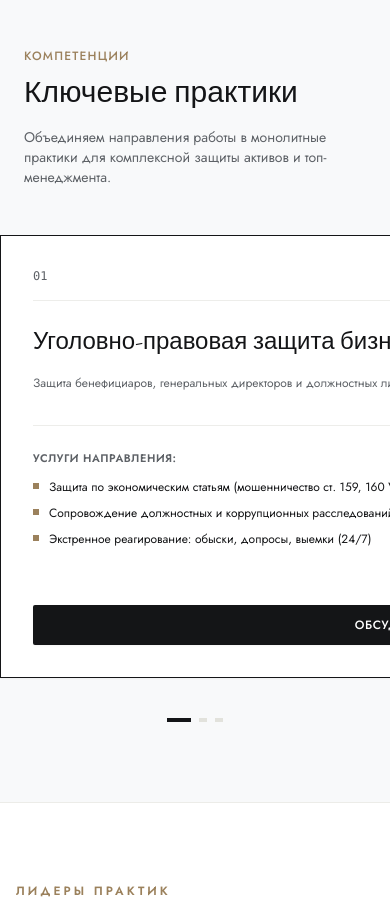
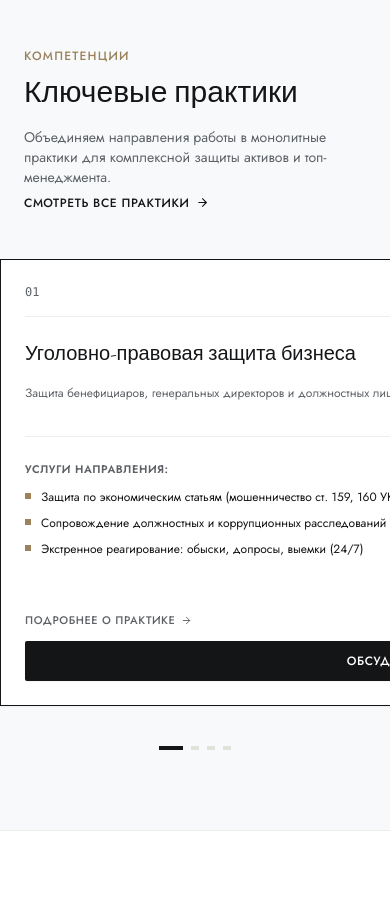
Before and after one commit to max1m369/etlegis, a Next.js app: page / in a window 390 px wide. Shown: the part 1500-2412 px from the top of the page. Built offline with nearby package versions, Linux system fonts and the light colour scheme.

Commit message:
feat: align all 4 practices across homepage and practices page with 4-col responsive grid

```diff
--- a/components/sections/PracticesSection.tsx
+++ b/components/sections/PracticesSection.tsx
@@ -1,6 +1,8 @@
 'use client';
 
 import { useState } from 'react';
+import Link from 'next/link';
+import { ArrowRight } from 'lucide-react';
 import { PRACTICES_DATA } from '@/lib/data/etlegis-data';
 import { Button } from '@/components/ui/Button';
 
@@ -14,18 +16,27 @@ export function PracticesSection() {
           <span className="text-xs uppercase tracking-widest text-et-accent font-medium">Компетенции</span>
           <h2 className="font-serif text-3xl sm:text-5xl font-medium mt-2">Ключевые практики</h2>
         </div>
-        <p className="text-sm text-et-muted max-w-md mt-4 md:mt-0 font-light">
-          Объединяем направления работы в монолитные практики для комплексной защиты активов и топ-менеджмента.
-        </p>
+        <div className="flex flex-col md:items-end gap-2 mt-4 md:mt-0">
+          <p className="text-sm text-et-muted max-w-md font-light">
+            Объединяем направления работы в монолитные практики для комплексной защиты активов и топ-менеджмента.
+          </p>
+          <Link
+            href="/practices"
+            className="inline-flex items-center gap-1.5 text-xs uppercase tracking-wider text-et-dark hover:text-et-accent transition-colors font-medium group"
+          >
+            <span>Смотреть все практики</span>
+            <ArrowRight size={13} className="group-hover:translate-x-0.5 transition-transform" />
+          </Link>
+        </div>
       </div>
 
       {/*
         МОБИЛЬНАЯ ВЕРСИЯ: Плавный горизонтальный свайп с привязкой (CSS Snap)
-        ДЕСКТОП: Строгая премиальная 3-колоночная сетка
+        ДЕСКТОП: Строгая премиальная 4-колоночная сетка для 4 ключевых направлений
       */}
       <div
         data-testid="practices-carousel"
-        className="flex md:grid md:grid-cols-3 gap-6 overflow-x-auto md:overflow-visible pb-6 md:pb-0 snap-x snap-mandatory scrollbar-none -mx-6 px-6 md:mx-0 md:px-0"
+        className="flex md:grid md:grid-cols-2 lg:grid-cols-4 gap-6 overflow-x-auto md:overflow-visible pb-6 md:pb-0 snap-x snap-mandatory scrollbar-none -mx-6 px-6 md:mx-0 md:px-0"
       >
         {PRACTICES_DATA.map((practice, index) => {
           const isActive = activePracticeId === practice.id;
@@ -37,7 +48,7 @@ export function PracticesSection() {
               aria-roledescription="slide"
               aria-label={`Практика ${index + 1}: ${practice.title}`}
               onClick={() => setActivePracticeId(practice.id)}
-              className={`min-w-[85vw] sm:min-w-[420px] md:min-w-0 snap-center bg-white border transition-all duration-300 p-8 flex flex-col justify-between flex-shrink-0 cursor-pointer ${
+              className={`min-w-[85vw] sm:min-w-[340px] md:min-w-0 snap-center bg-white border transition-all duration-300 p-6 sm:p-8 flex flex-col justify-between flex-shrink-0 cursor-pointer ${
                 isActive ? 'border-et-dark shadow-sm' : 'border-et-border hover:border-et-muted'
               }`}
             >
@@ -47,9 +58,15 @@ export function PracticesSection() {
                   <span className="uppercase tracking-widest text-[10px]">Практика</span>
                 </div>
 
-                <h3 className="font-serif text-2xl font-medium mt-6 leading-snug">
-                  {practice.title}
-                </h3>
+                <Link
+                  href={`/practices/${practice.slug}`}
+                  onClick={(e) => e.stopPropagation()}
+                  className="block group"
+                >
+                  <h3 className="font-serif text-xl sm:text-2xl font-medium mt-6 leading-snug group-hover:text-et-accent transition-colors">
+                    {practice.title}
+                  </h3>
+                </Link>
 
                 <p className="text-xs sm:text-sm text-et-muted mt-4 leading-relaxed font-light">
                   {practice.shortDescription}
@@ -72,7 +89,15 @@ export function PracticesSection() {
                 </div>
               </div>
 
-              <div className="mt-10 pt-4">
+              <div className="mt-8 pt-4">
+                <Link
+                  href={`/practices/${practice.slug}`}
+                  onClick={(e) => e.stopPropagation()}
+                  className="inline-flex items-center gap-1.5 text-[11px] uppercase tracking-wider text-et-muted hover:text-et-dark transition-colors font-medium mb-3 group"
+                >
+                  <span>Подробнее о практике</span>
+                  <ArrowRight size={11} className="group-hover:translate-x-0.5 transition-transform" />
+                </Link>
                 <Button
                   variant={isActive ? 'primary' : 'outline'}
                   fullWidth
--- a/lib/data/etlegis-data.ts
+++ b/lib/data/etlegis-data.ts
@@ -45,4 +45,15 @@ export const PRACTICES_DATA: PracticeItem[] = [
       { id: "s9", title: "Налоговый комплаенс и оценка благонадежности контрагентов" },
     ],
   },
+  {
+    id: "subsidiary-liability",
+    slug: "subsidiary-liability",
+    title: "Банкротство и субсидиарная ответственность",
+    shortDescription: "Субсидиарная ответственность стала главным финансовым риском для современного руководителя. Мы разрабатываем многоуровневую систему доказательств добросовестности действий КДЛ, исключаем презумпции виновности и спасаем личное благосостояние доверителей.",
+    services: [
+      { id: "s10", title: "Защита бенефициаров и директоров от субсидиарной ответственности" },
+      { id: "s11", title: "Сопровождение процедур банкротства со стороны должника и кредиторов" },
+      { id: "s12", title: "Оспаривание подозрительных сделок и возврат активов" },
+    ],
+  },
 ];
--- a/playwright.config.ts
+++ b/playwright.config.ts
@@ -43,7 +43,7 @@ export default defineConfig({
   webServer: {
     command: "npx next start -p 3005",
     url: "http://localhost:3005",
-    reuseExistingServer: false,
+    reuseExistingServer: true,
     timeout: 120000,
   },
 });
```
Also changed, not shown: 1 other file (tests, documents, lock files or other folders).
